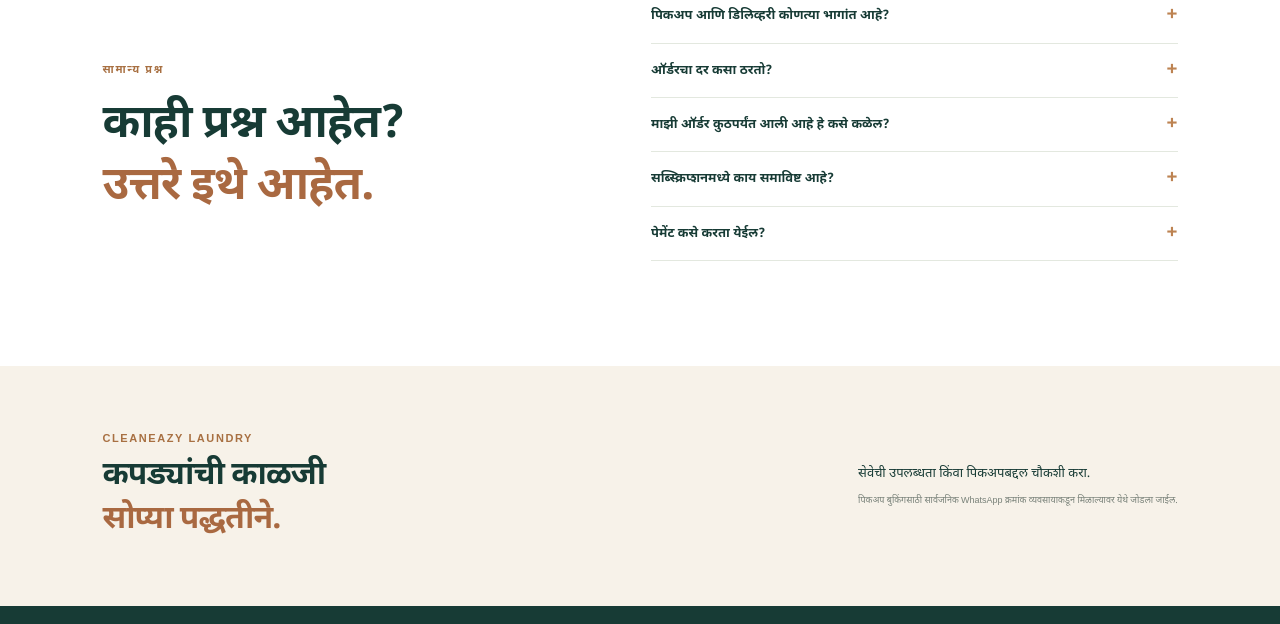
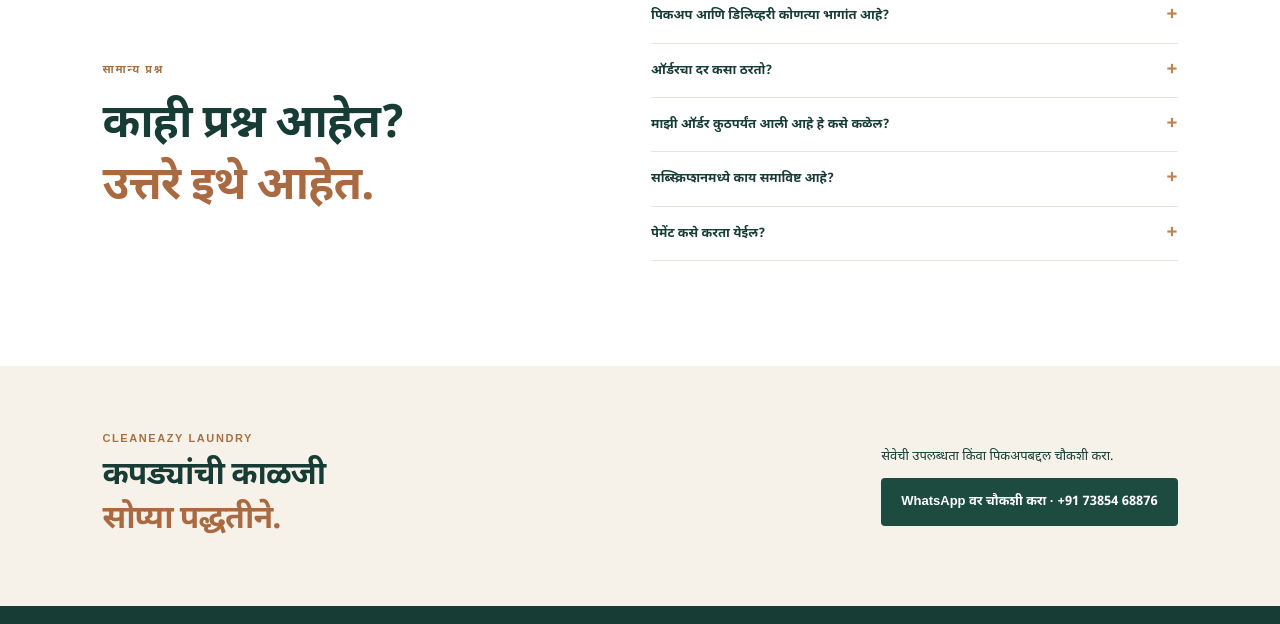
Before and after one commit to sangrammahamuni614-hub/cleaneazy-laundry, a website: page index.html in a window 1280 px wide. Shown: the part 4442-5066 px from the top of the page. Drawn offline with Linux system fonts and the light colour scheme.

Commit message:
Connect the public WhatsApp booking link
Load the public WhatsApp setting and render the booking link

```diff
--- a/assets/site.js
+++ b/assets/site.js
@@ -10,3 +10,11 @@ nav?.querySelectorAll('a').forEach(link => link.addEventListener('click', () =>
   menuButton?.setAttribute('aria-expanded', 'false');
 }));
 document.querySelector('#year').textContent = new Date().getFullYear().toLocaleString('mr-IN');
+
+const whatsappNumber = window.CLEANEAZY_SITE?.whatsappNumber || '';
+const whatsappLink = document.querySelector('#whatsapp-contact');
+if (/^91\d{10}$/.test(whatsappNumber) && whatsappLink) {
+  whatsappLink.href = `https://wa.me/${whatsappNumber}`;
+  whatsappLink.textContent = `WhatsApp वर चौकशी करा · +91 ${whatsappNumber.slice(2, 7)} ${whatsappNumber.slice(7)}`;
+  whatsappLink.hidden = false;
+}
--- a/index.html
+++ b/index.html
@@ -62,9 +62,10 @@
     <section class="area-section"><div class="area-pin">⌖</div><div><p class="eyebrow">पुणे, महाराष्ट्र</p><h2>तुमच्या भागात पिकअप आहे का?</h2><p>सेवा क्षेत्र आणि वेळापत्रक पत्त्यानुसार तपासले जाईल. विनंती पाठवताना परिसर नमूद करा.</p></div><a class="text-link" href="#contact">चौकशी करा ↗</a></section>
     <section class="review-section"><p class="eyebrow">ग्राहकांचा अनुभव</p><h2>विश्वासाने दिलेले कपडे,<br><span>काळजीपूर्वक परत.</span></h2><div class="review-placeholder"><div class="review-quote">“</div><p>ग्राहकांच्या पडताळलेल्या प्रतिक्रिया येथे व्यवसायाच्या मान्यतेनंतर जोडल्या जातील.</p><span>— ग्राहक अभिप्राय</span></div></section>
     <section class="faq-section section" id="faq"><div class="section-head"><div><p class="eyebrow">सामान्य प्रश्न</p><h2>काही प्रश्न आहेत?<br><span>उत्तरे इथे आहेत.</span></h2></div></div><div class="faq-list"><details><summary>पिकअप आणि डिलिव्हरी कोणत्या भागांत आहे?<span>+</span></summary><p>तुमचा पत्ता दिल्यानंतर पुण्यातील त्या भागासाठी उपलब्धता आणि वेळापत्रक तपासले जाईल.</p></details><details><summary>ऑर्डरचा दर कसा ठरतो?<span>+</span></summary><p>सेवेच्या प्रकारानुसार प्रति किलो किंवा प्रति वस्तू दर लागू होतो. कपडे तपासल्यानंतर विशेष वस्तूंचा अंतिम दर कळवला जाईल.</p></details><details><summary>माझी ऑर्डर कुठपर्यंत आली आहे हे कसे कळेल?<span>+</span></summary><p>व्यवस्थापन प्रणालीत पिकअपपासून डिलिव्हरीपर्यंत ऑर्डरची स्थिती अद्ययावत केली जाते. WhatsApp सूचना सेवा सुरू झाल्यावरच संदेश पाठवले जातील.</p></details><details><summary>सब्स्क्रिप्शनमध्ये काय समाविष्ट आहे?<span>+</span></summary><p>प्रत्येक प्लॅनची किलो-मर्यादा दिली आहे. लागू सेवा, मुदत आणि वापराचे नियम प्लॅन सुरू करताना तपासा.</p></details><details><summary>पेमेंट कसे करता येईल?<span>+</span></summary><p>व्यवसायाने स्वीकारलेल्या रोख, UPI, कार्ड किंवा बँक ट्रान्सफर पद्धती ऑर्डरच्या वेळी निवडा.</p></details></div></section>
-    <section class="contact-section" id="contact"><div><p class="eyebrow">CleanEazy Laundry</p><h2>कपड्यांची काळजी<br><span>सोप्या पद्धतीने.</span></h2></div><div class="contact-card"><p>सेवेची उपलब्धता किंवा पिकअपबद्दल चौकशी करा.</p><small>पिकअप बुकिंगसाठी सार्वजनिक WhatsApp क्रमांक व्यवसायाकडून मिळाल्यावर येथे जोडला जाईल.</small></div></section>
+    <section class="contact-section" id="contact"><div><p class="eyebrow">CleanEazy Laundry</p><h2>कपड्यांची काळजी<br><span>सोप्या पद्धतीने.</span></h2></div><div class="contact-card"><p>सेवेची उपलब्धता किंवा पिकअपबद्दल चौकशी करा.</p><a class="button button-primary" id="whatsapp-contact" target="_blank" rel="noopener noreferrer" hidden>WhatsApp वर चौकशी करा</a></div></section>
   </main>
   <footer class="site-footer"><a class="brand brand-footer" href="#home"><span class="brand-mark">C</span><span>CleanEazy <small>Laundry</small></span></a><p>स्वच्छ कपडे. शून्य त्रास.</p><div><a href="#services">सेवा</a><a href="#plans">प्लॅन्स</a><a href="#faq">प्रश्नोत्तरे</a><a href="./software/">व्यवस्थापन सॉफ्टवेअर</a></div><small>© <span id="year"></span> CleanEazy Laundry · पुणे</small></footer>
+  <script src="./assets/site-config.js" defer></script>
   <script src="./assets/site.js" defer></script>
 </body>
 </html>
```
